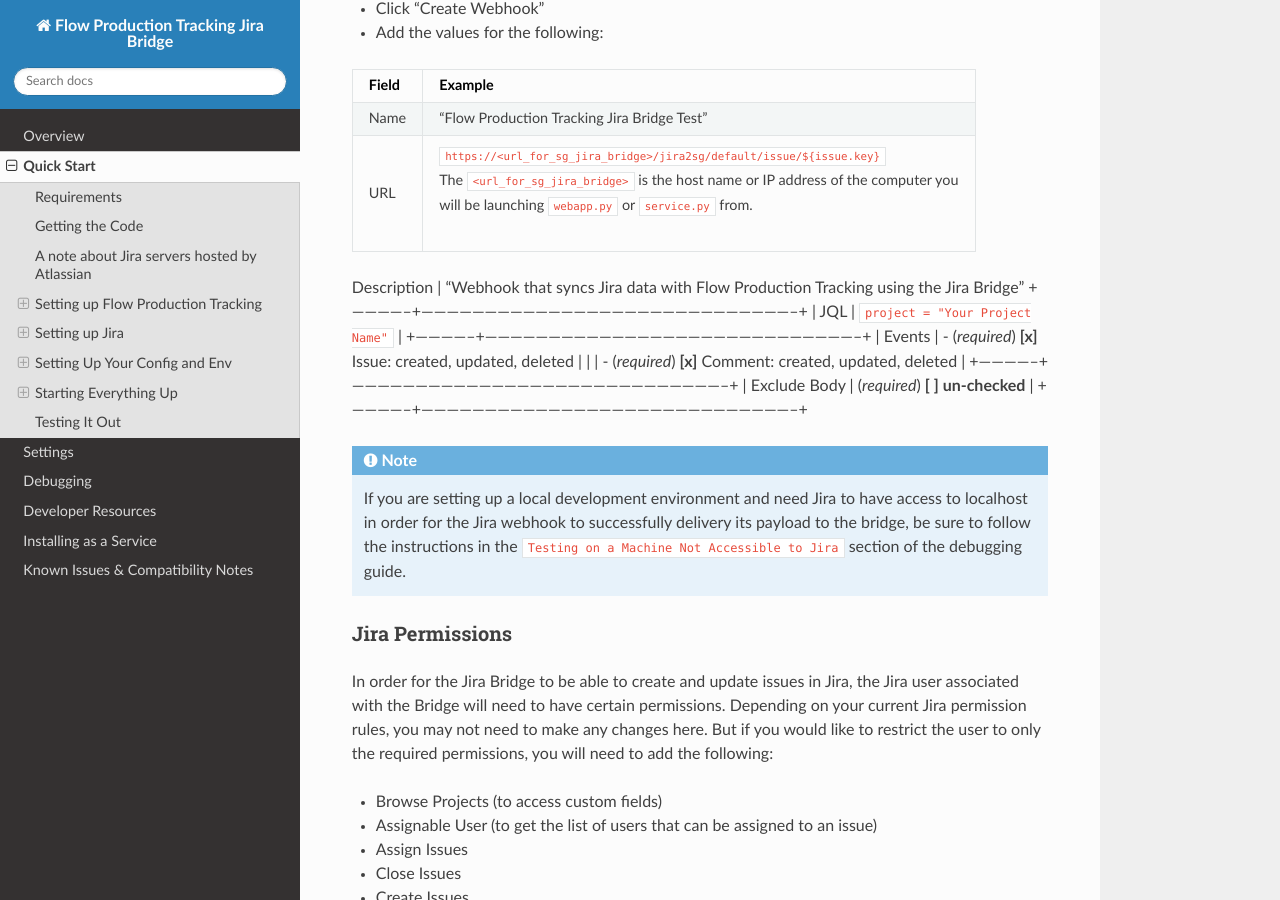
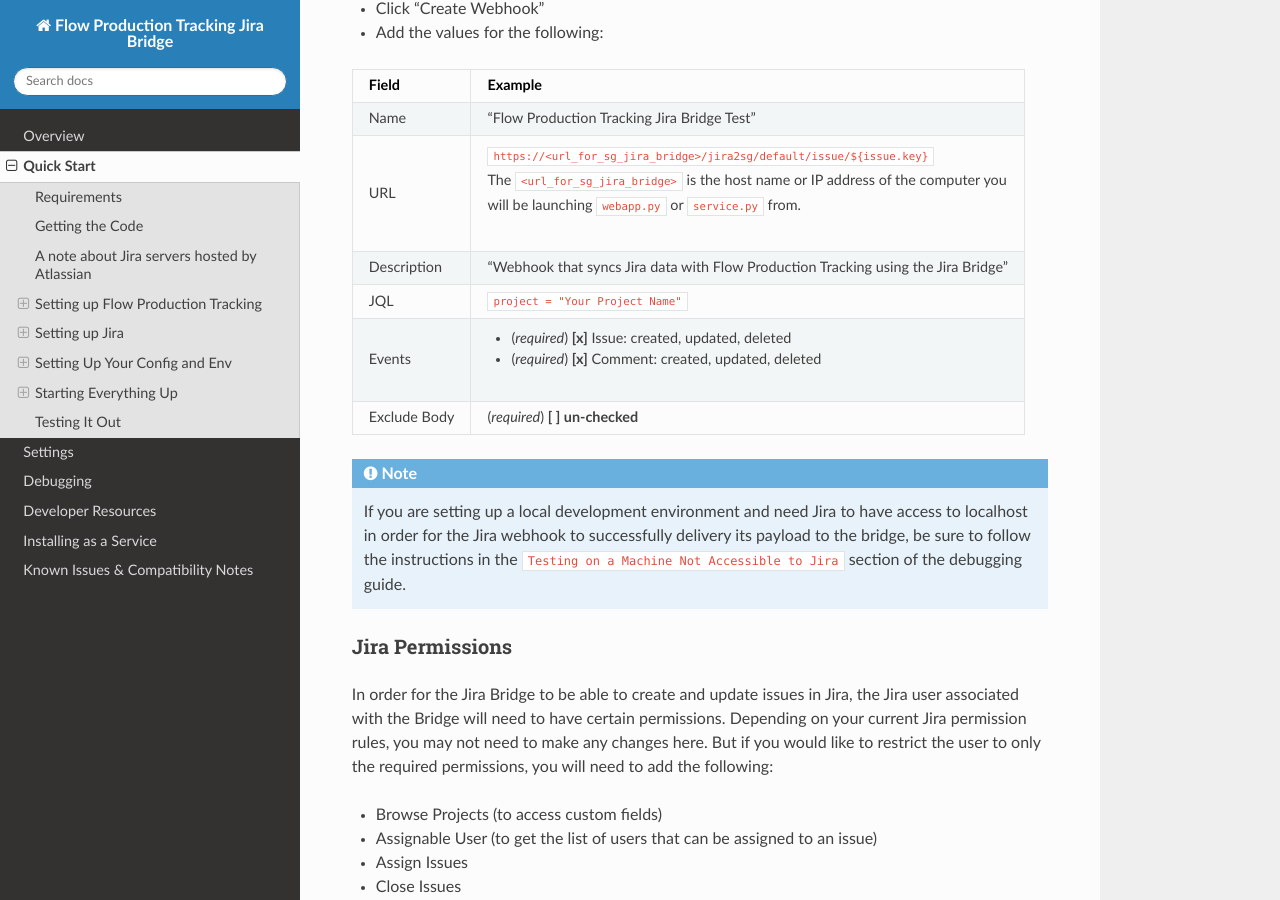
Before and after one commit to shotgunsoftware/sg-jira-bridge, a Sphinx documentation site: the page built from docs/quickstart.rst, in a window 1280 px wide and 900 px high, scrolled down 2170 px. Built offline with Sphinx 7.4.7 and the Read the Docs theme 2.0.0, drawn with Linux system fonts in a browser that asks for light colours.

Commit message:
fix format issues.

```diff
--- a/docs/quickstart.rst
+++ b/docs/quickstart.rst
@@ -115,7 +115,7 @@
 |              | | The ``<url_for_sg_jira_bridge>`` is the host name or IP address of the computer you   |
 |              | | will be launching ``webapp.py`` or ``service.py`` from.                               |
 +--------------+-----------------------------------------------------------------------------------------+
-Description  | "Webhook that syncs Jira data with Flow Production Tracking using the Jira Bridge"
+| Description  | "Webhook that syncs Jira data with Flow Production Tracking using the Jira Bridge"      |
 +--------------+-----------------------------------------------------------------------------------------+
 | JQL          | ``project = "Your Project Name"``                                                       |
 +--------------+-----------------------------------------------------------------------------------------+
```
